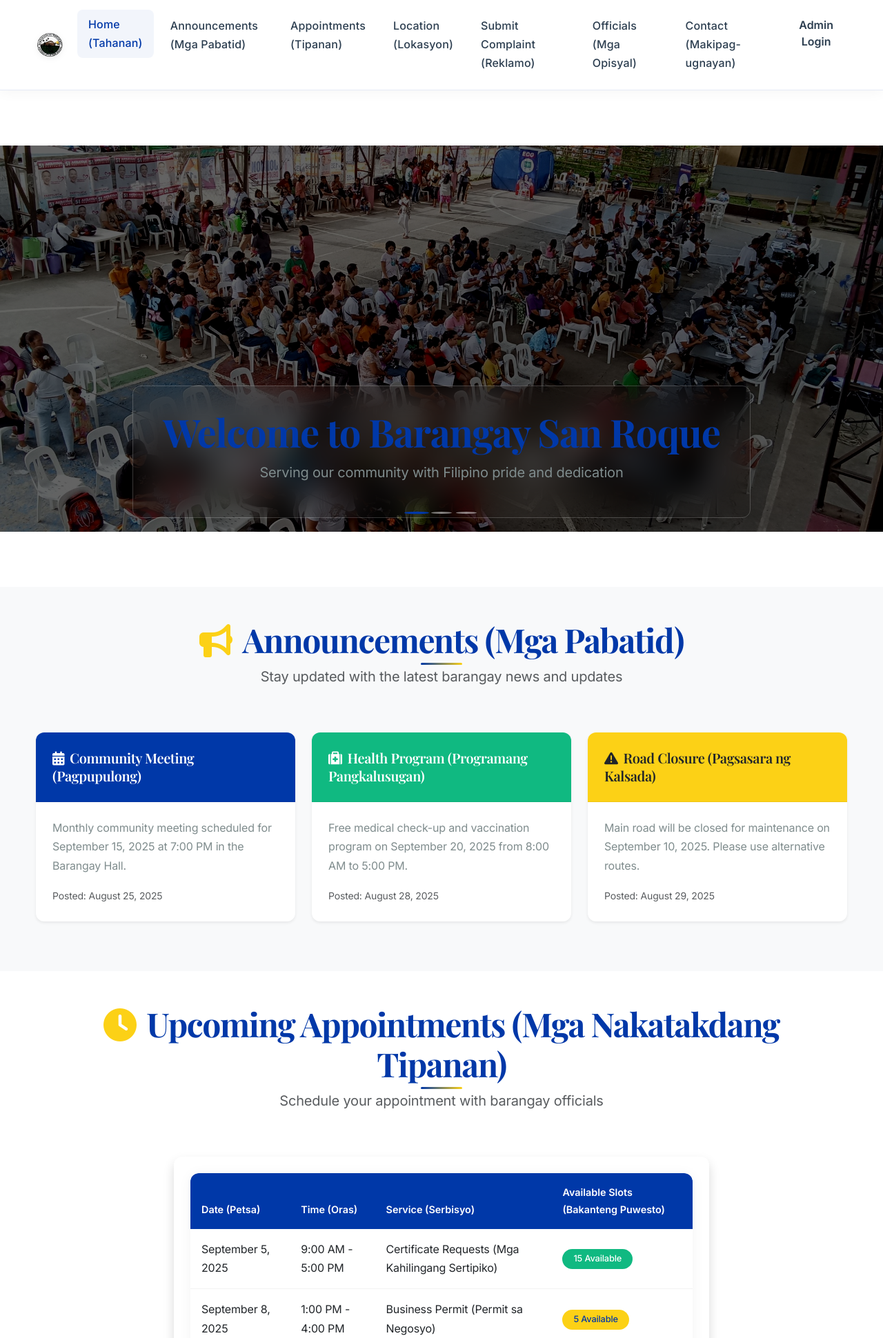
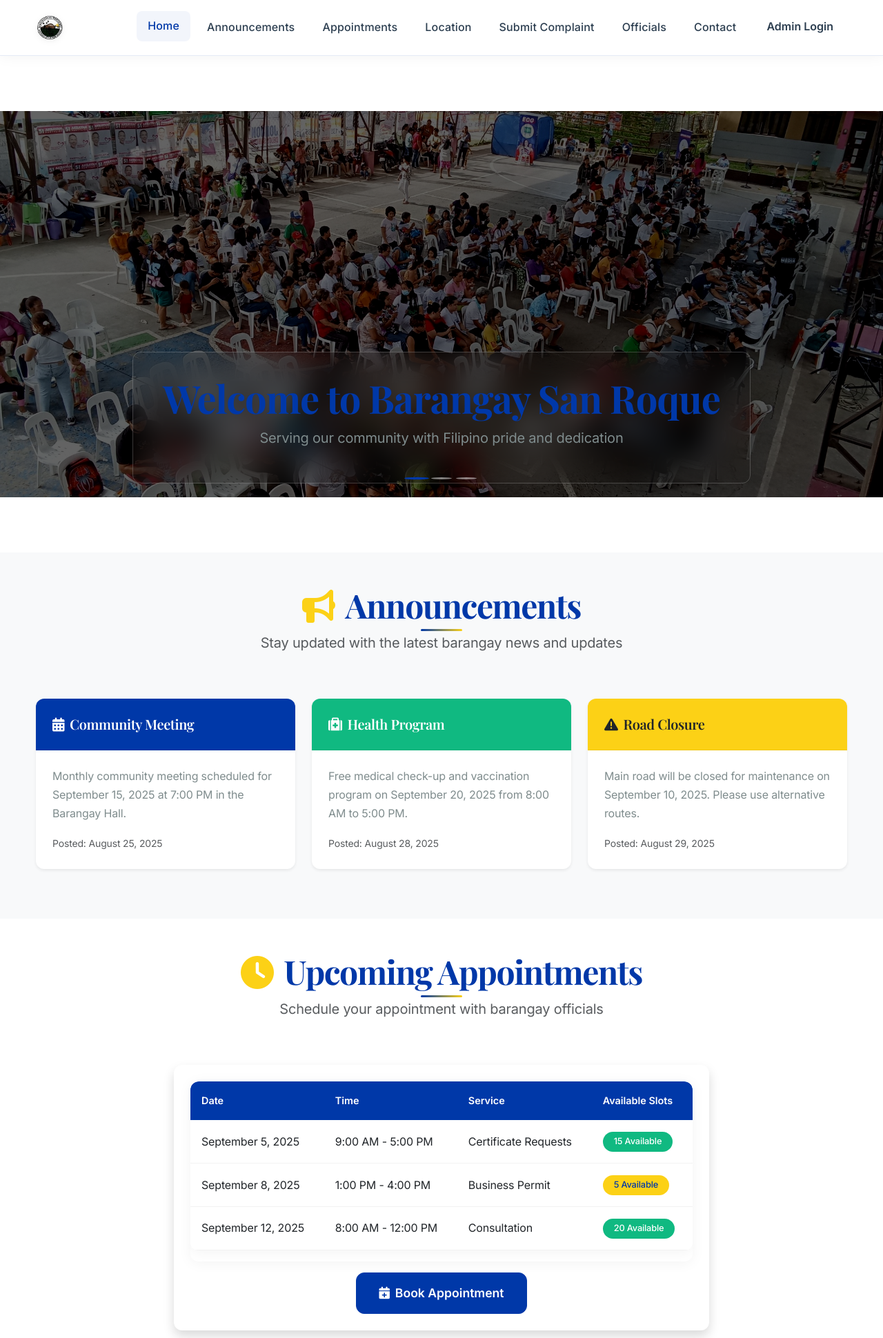
Before and after one commit to SpadeV99/BARANGAY_SYSTEM, a PHP site: page /BARANGAY_SYSTEM/ in a window 1280 px wide. Shown: the top 1940 px of the page at 69% size. Run offline with PHP 8.4, Linux system fonts and the light colour scheme.

Commit message:
Remove all Tagalog translations - revert to English-only content

```diff
--- a/index.php
+++ b/index.php
@@ -33,25 +33,25 @@ session_start();
             <div class="collapse navbar-collapse" id="navbarNav">
                 <ul class="navbar-nav ms-auto">
                     <li class="nav-item">
-                        <a class="nav-link active" href="#home">Home (Tahanan)</a>
+                        <a class="nav-link active" href="#home">Home</a>
                     </li>
                     <li class="nav-item">
-                        <a class="nav-link" href="#announcements">Announcements (Mga Pabatid)</a>
+                        <a class="nav-link" href="#announcements">Announcements</a>
                     </li>
                     <li class="nav-item">
-                        <a class="nav-link" href="#appointments">Appointments (Tipanan)</a>
+                        <a class="nav-link" href="#appointments">Appointments</a>
                     </li>
                     <li class="nav-item">
-                        <a class="nav-link" href="#location">Location (Lokasyon)</a>
+                        <a class="nav-link" href="#location">Location</a>
                     </li>
                     <li class="nav-item">
-                        <a class="nav-link" href="#complaint">Submit Complaint (Reklamo)</a>
+                        <a class="nav-link" href="#complaint">Submit Complaint</a>
                     </li>
                     <li class="nav-item">
-                        <a class="nav-link" href="#officials">Officials (Mga Opisyal)</a>
+                        <a class="nav-link" href="#officials">Officials</a>
                     </li>
                     <li class="nav-item">
-                        <a class="nav-link" href="#contact">Contact (Makipag-ugnayan)</a>
+                        <a class="nav-link" href="#contact">Contact</a>
                     </li>
                     <li class="nav-item">
                         <a class="nav-link btn btn-outline-light ms-2 px-3" href="admin/login.php">Admin Login</a>
@@ -112,7 +112,7 @@ session_start();
             <div class="row">
                 <div class="col-12 text-center mb-5">
                     <h2 class="display-5 fw-bold text-filipino-blue">
-                        <i class="fas fa-bullhorn me-3 text-filipino-gold"></i>Announcements (Mga Pabatid)
+                        <i class="fas fa-bullhorn me-3 text-filipino-gold"></i>Announcements
                     </h2>
                     <p class="lead text-muted">Stay updated with the latest barangay news and updates</p>
                     <div class="filipino-stripes mx-auto" style="width: 200px;"></div>
@@ -122,7 +122,7 @@ session_start();
                 <div class="col-md-4 mb-4">
                     <div class="card h-100 shadow-sm">
                         <div class="card-header bg-primary text-white">
-                            <h5 class="mb-0"><i class="fas fa-calendar-alt me-2"></i>Community Meeting (Pagpupulong)</h5>
+                            <h5 class="mb-0"><i class="fas fa-calendar-alt me-2"></i>Community Meeting</h5>
                         </div>
                         <div class="card-body">
                             <p class="card-text">Monthly community meeting scheduled for September 15, 2025 at 7:00 PM in the Barangay Hall.</p>
@@ -133,7 +133,7 @@ session_start();
                 <div class="col-md-4 mb-4">
                     <div class="card h-100 shadow-sm">
                         <div class="card-header bg-success text-white">
-                            <h5 class="mb-0"><i class="fas fa-medkit me-2"></i>Health Program (Programang Pangkalusugan)</h5>
+                            <h5 class="mb-0"><i class="fas fa-medkit me-2"></i>Health Program</h5>
                         </div>
                         <div class="card-body">
                             <p class="card-text">Free medical check-up and vaccination program on September 20, 2025 from 8:00 AM to 5:00 PM.</p>
@@ -144,7 +144,7 @@ session_start();
                 <div class="col-md-4 mb-4">
                     <div class="card h-100 shadow-sm">
                         <div class="card-header bg-warning text-dark">
-                            <h5 class="mb-0"><i class="fas fa-exclamation-triangle me-2"></i>Road Closure (Pagsasara ng Kalsada)</h5>
+                            <h5 class="mb-0"><i class="fas fa-exclamation-triangle me-2"></i>Road Closure</h5>
                         </div>
                         <div class="card-body">
                             <p class="card-text">Main road will be closed for maintenance on September 10, 2025. Please use alternative routes.</p>
@@ -162,7 +162,7 @@ session_start();
             <div class="row">
                 <div class="col-12 text-center mb-5">
                     <h2 class="display-5 fw-bold text-filipino-blue">
-                        <i class="fas fa-clock me-3 text-filipino-gold"></i>Upcoming Appointments (Mga Nakatakdang Tipanan)
+                        <i class="fas fa-clock me-3 text-filipino-gold"></i>Upcoming Appointments
                     </h2>
                     <p class="lead text-muted">Schedule your appointment with barangay officials</p>
                     <div class="filipino-stripes mx-auto" style="width: 200px;"></div>
@@ -176,29 +176,29 @@ session_start();
                                 <table class="table table-hover">
                                     <thead class="table-primary">
                                         <tr>
-                                            <th>Date (Petsa)</th>
-                                            <th>Time (Oras)</th>
-                                            <th>Service (Serbisyo)</th>
-                                            <th>Available Slots (Bakanteng Puwesto)</th>
+                                            <th>Date</th>
+                                            <th>Time</th>
+                                            <th>Service</th>
+                                            <th>Available Slots</th>
                                         </tr>
                                     </thead>
                                     <tbody>
                                         <tr>
                                             <td>September 5, 2025</td>
                                             <td>9:00 AM - 5:00 PM</td>
-                                            <td>Certificate Requests (Mga Kahilingang Sertipiko)</td>
+                                            <td>Certificate Requests</td>
                                             <td><span class="badge bg-success">15 Available</span></td>
                                         </tr>
                                         <tr>
                                             <td>September 8, 2025</td>
                                             <td>1:00 PM - 4:00 PM</td>
-                                            <td>Business Permit (Permit sa Negosyo)</td>
+                                            <td>Business Permit</td>
                                             <td><span class="badge bg-warning">5 Available</span></td>
                                         </tr>
                                         <tr>
                                             <td>September 12, 2025</td>
                                             <td>8:00 AM - 12:00 PM</td>
-                                            <td>Consultation (Konsultasyon)</td>
+                                            <td>Consultation</td>
                                             <td><span class="badge bg-success">20 Available</span></td>
                                         </tr>
                                     </tbody>
@@ -206,7 +206,7 @@ session_start();
                             </div>
                             <div class="text-center mt-3">
                                 <a href="pages/appointment.php" class="btn btn-primary btn-lg">
-                                    <i class="fas fa-calendar-plus me-2"></i>Book Appointment (Mag-book ng Tipanan)
+                                    <i class="fas fa-calendar-plus me-2"></i>Book Appointment
                                 </a>
                             </div>
                         </div>
@@ -222,7 +222,7 @@ session_start();
             <div class="row">
                 <div class="col-12 text-center mb-5">
                     <h2 class="display-5 fw-bold text-filipino-blue">
-                        <i class="fas fa-map-marker-alt me-3 text-filipino-gold"></i>Our Location (Aming Lokasyon)
+                        <i class="fas fa-map-marker-alt me-3 text-filipino-gold"></i>Our Location
                     </h2>
                     <p class="lead text-muted">Find us on the map</p>
                     <div class="filipino-stripes mx-auto" style="width: 200px;"></div>
@@ -269,7 +269,7 @@ session_start();
             <div class="row">
                 <div class="col-12 text-center mb-5">
                     <h2 class="display-5 fw-bold text-filipino-red">
-                        <i class="fas fa-file-alt me-3 text-filipino-gold"></i>Submit a Complaint (Maghain ng Reklamo)
+                        <i class="fas fa-file-alt me-3 text-filipino-gold"></i>Submit a Complaint
                     </h2>
                     <p class="lead text-muted">Your voice matters - help us improve our community</p>
                     <div class="filipino-stripes mx-auto" style="width: 200px;"></div>
@@ -282,38 +282,38 @@ session_start();
                             <form id="complaintForm">
                                 <div class="row">
                                     <div class="col-md-6 mb-3">
-                                        <label for="complainantName" class="form-label">Full Name (Buong Pangalan)</label>
+                                        <label for="complainantName" class="form-label">Full Name</label>
                                         <input type="text" class="form-control" id="complainantName" required>
                                     </div>
                                     <div class="col-md-6 mb-3">
-                                        <label for="complainantEmail" class="form-label">Email Address (Email)</label>
+                                        <label for="complainantEmail" class="form-label">Email Address</label>
                                         <input type="email" class="form-control" id="complainantEmail" required>
                                     </div>
                                 </div>
                                 <div class="row">
                                     <div class="col-md-6 mb-3">
-                                        <label for="complainantPhone" class="form-label">Phone Number (Numero ng Telepono)</label>
+                                        <label for="complainantPhone" class="form-label">Phone Number</label>
                                         <input type="tel" class="form-control" id="complainantPhone">
                                     </div>
                                     <div class="col-md-6 mb-3">
-                                        <label for="complaintType" class="form-label">Complaint Type (Uri ng Reklamo)</label>
+                                        <label for="complaintType" class="form-label">Complaint Type</label>
                                         <select class="form-select" id="complaintType" required>
-                                            <option value="">Select type... (Pumili ng uri...)</option>
-                                            <option value="noise">Noise Complaint (Reklamo sa Ingay)</option>
-                                            <option value="sanitation">Sanitation Issue (Problema sa Kalinisan)</option>
-                                            <option value="public_safety">Public Safety (Kaligtasan ng Publiko)</option>
-                                            <option value="road_maintenance">Road Maintenance (Pagpapanatili ng Kalsada)</option>
-                                            <option value="other">Other (Iba pa)</option>
+                                            <option value="">Select type...</option>
+                                            <option value="noise">Noise Complaint</option>
+                                            <option value="sanitation">Sanitation Issue</option>
+                                            <option value="public_safety">Public Safety</option>
+                                            <option value="road_maintenance">Road Maintenance</option>
+                                            <option value="other">Other</option>
                                         </select>
                                     </div>
                                 </div>
                                 <div class="mb-3">
-                                    <label for="complaintDetails" class="form-label">Complaint Details (Detalye ng Reklamo)</label>
-                                    <textarea class="form-control" id="complaintDetails" rows="5" placeholder="Please describe your complaint in detail... (Pakilarawan ang inyong reklamo nang detalyado...)" required></textarea>
+                                    <label for="complaintDetails" class="form-label">Complaint Details</label>
+                                    <textarea class="form-control" id="complaintDetails" rows="5" placeholder="Please describe your complaint in detail..." required></textarea>
                                 </div>
                                 <div class="text-center">
                                     <button type="submit" class="btn btn-primary btn-lg">
-                                        <i class="fas fa-paper-plane me-2"></i>Submit Complaint (Maghain ng Reklamo)
+                                        <i class="fas fa-paper-plane me-2"></i>Submit Complaint
                                     </button>
                                 </div>
                             </form>
@@ -330,7 +330,7 @@ session_start();
             <div class="row">
                 <div class="col-12 text-center mb-5">
                     <h2 class="display-5 fw-bold text-filipino-blue">
-                        <i class="fas fa-users me-3 text-filipino-gold"></i>Barangay Officials (Mga Opisyal ng Barangay)
+                        <i class="fas fa-users me-3 text-filipino-gold"></i>Barangay Officials
                     </h2>
                     <p class="lead text-muted">Meet our dedicated barangay leadership</p>
                     <div class="filipino-stripes mx-auto" style="width: 200px;"></div>
@@ -415,7 +415,7 @@ session_start();
             <div class="row">
                 <div class="col-12 text-center mb-5">
                     <h2 class="display-5 fw-bold text-filipino-blue">
-                        <i class="fas fa-phone me-3 text-filipino-gold"></i>Contact Us (Makipag-ugnayan sa Amin)
+                        <i class="fas fa-phone me-3 text-filipino-gold"></i>Contact Us
                     </h2>
                     <p class="lead text-muted">Get in touch with us for any inquiries or assistance</p>
                     <div class="filipino-stripes mx-auto" style="width: 200px;"></div>
@@ -428,7 +428,7 @@ session_start();
                             <div class="rounded-circle bg-primary text-white d-inline-flex align-items-center justify-content-center mb-3" style="width: 60px; height: 60px;">
                                 <i class="fas fa-map-marker-alt fa-lg"></i>
                             </div>
-                            <h5 class="card-title">Visit Us (Bisitahin Kami)</h5>
+                            <h5 class="card-title">Visit Us</h5>
                             <p class="card-text">
                                 Barangay Hall<br>
                                 Your Street Address<br>
@@ -443,7 +443,7 @@ session_start();
                             <div class="rounded-circle bg-primary text-white d-inline-flex align-items-center justify-content-center mb-3" style="width: 60px; height: 60px;">
                                 <i class="fas fa-phone fa-lg"></i>
                             </div>
-                            <h5 class="card-title">Call Us (Tawagan Kami)</h5>
+                            <h5 class="card-title">Call Us</h5>
                             <p class="card-text">
                                 <strong>Landline:</strong> (123) 456-7890<br>
                                 <strong>Mobile:</strong> +63 912 345 6789<br>
@@ -458,7 +458,7 @@ session_start();
                             <div class="rounded-circle bg-primary text-white d-inline-flex align-items-center justify-content-center mb-3" style="width: 60px; height: 60px;">
                                 <i class="fas fa-envelope fa-lg"></i>
                             </div>
-                            <h5 class="card-title">Email Us (Mag-email sa Amin)</h5>
+                            <h5 class="card-title">Email Us</h5>
                             <p class="card-text">
                                 <strong>General:</strong> info@barangay.gov.ph<br>
                                 <strong>Captain:</strong> captain@barangay.gov.ph<br>
@@ -470,14 +470,14 @@ session_start();
             </div>
             <div class="row mt-4">
                 <div class="col-12 text-center">
-                    <h4 class="mb-3">Office Hours (Oras ng Opisina)</h4>
+                    <h4 class="mb-3">Office Hours</h4>
                     <div class="row justify-content-center">
                         <div class="col-md-6">
                             <div class="card">
                                 <div class="card-body">
-                                    <p class="mb-1"><strong>Monday - Friday (Lunes - Biyernes):</strong> 8:00 AM - 5:00 PM</p>
-                                    <p class="mb-1"><strong>Saturday (Sabado):</strong> 8:00 AM - 12:00 PM</p>
-                                    <p class="mb-0"><strong>Sunday (Linggo):</strong> Closed (Emergency only / Sarado - Emergency lamang)</p>
+                                    <p class="mb-1"><strong>Monday - Friday:</strong> 8:00 AM - 5:00 PM</p>
+                                    <p class="mb-1"><strong>Saturday:</strong> 8:00 AM - 12:00 PM</p>
+                                    <p class="mb-0"><strong>Sunday:</strong> Closed (Emergency only)</p>
                                 </div>
                             </div>
                         </div>
```
